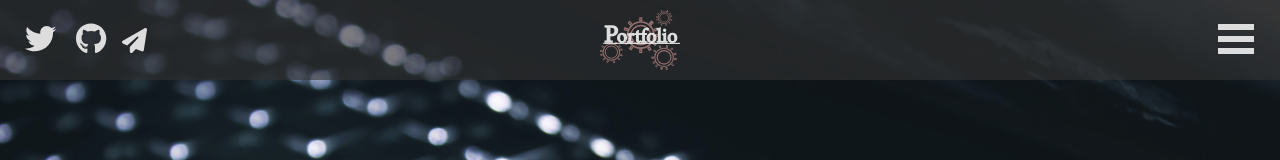
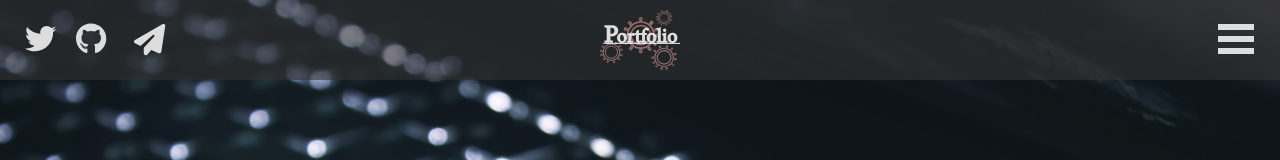
Before and after one commit to YosukeSusuki/portfolio, a Next.js app: page / in a window 1280 px wide. Shown: the top 160 px of the page. Built offline with nearby package versions, Linux system fonts and the light colour scheme.

Commit message:
アイコンの修正

```diff
--- a/components/layoutCmp/layoutList/Header.js
+++ b/components/layoutCmp/layoutList/Header.js
@@ -11,7 +11,7 @@ export default function Header(props) {
       <div className='flex alignCen'>
         <a href="https://twitter.com/s_yosuke1109" target="blank"><FontAwesomeIcon icon={faTwitter} /></a>
         <a href='https://github.com/YosukeSusuki' target='brank'><FontAwesomeIcon icon={faGithub} /></a>
-        <FontAwesomeIcon icon={faPaperPlane} />
+        <p><FontAwesomeIcon icon={faPaperPlane} /></p>
       </div>
       <p className="flex"><img src="/images/logo2.svg" alt="logo" /></p>
       <nav>{props.change()}</nav>
```
